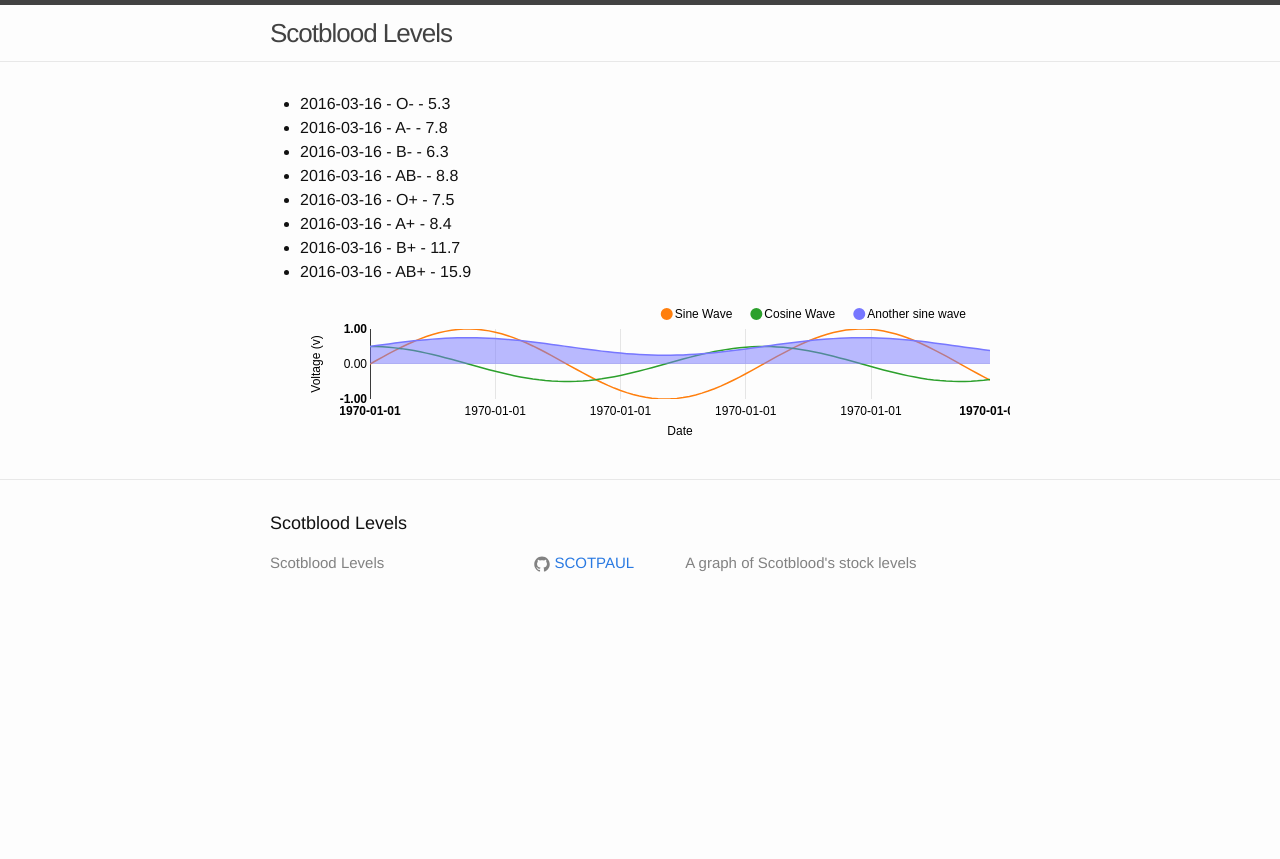
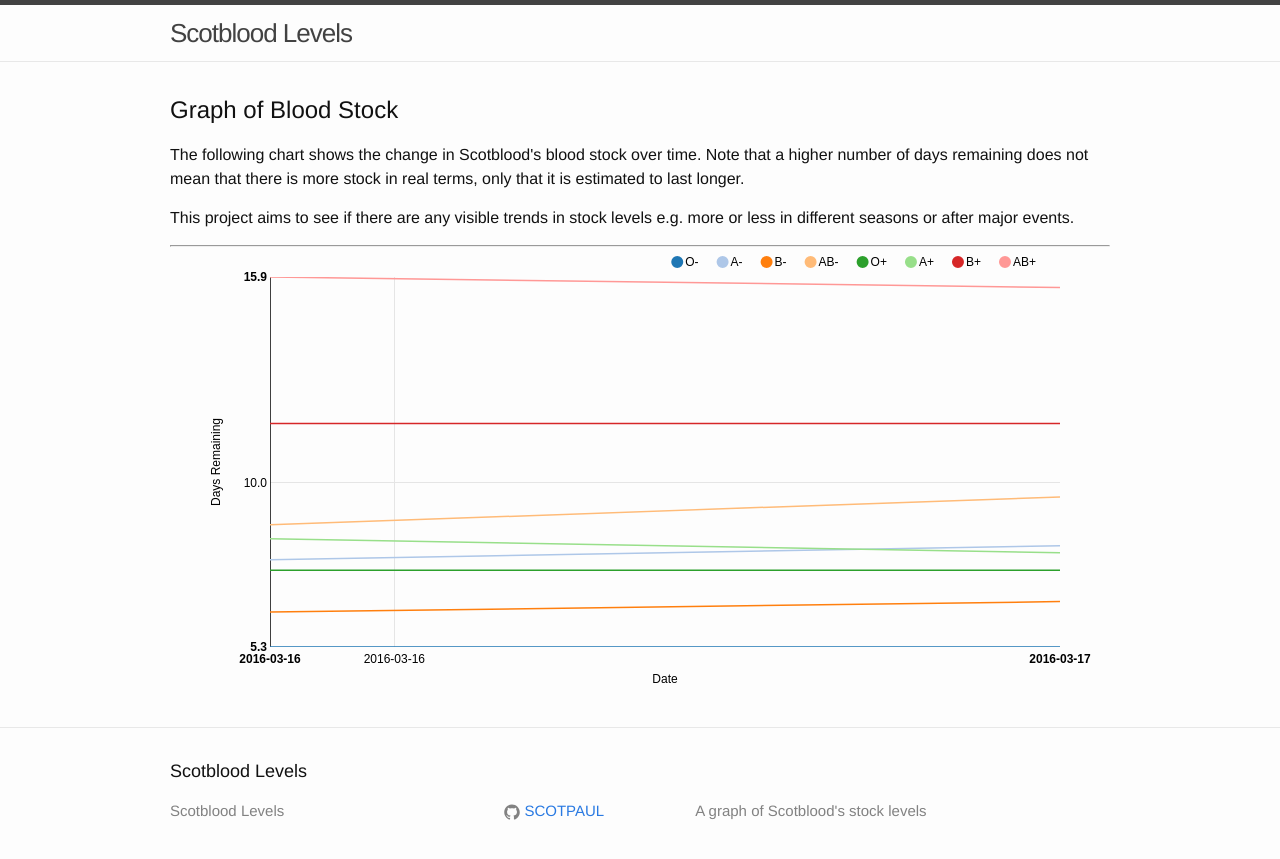
Before and after one commit to SCOTPAUL/scotblood-levels, a Jekyll site: the page built from index.html, in a window 1280 px wide. Shown: the top 859 px of the page. Built offline with Jekyll 4.4.1, drawn with Linux system fonts in a browser that asks for light colours.

Commit message:
Working graph

```diff
--- a/_data/blood_stats.csv
+++ b/_data/blood_stats.csv
@@ -7,3 +7,11 @@ date,type,days_remaining
 2016-03-16,A+,8.4
 2016-03-16,B+,11.7
 2016-03-16,AB+,15.9
+2016-03-17,O-,5.3
+2016-03-17,A-,8.2
+2016-03-17,B-,6.6
+2016-03-17,AB-,9.6
+2016-03-17,O+,7.5
+2016-03-17,A+,8.0
+2016-03-17,B+,11.7
+2016-03-17,AB+,15.6
--- a/_sass/_base.scss
+++ b/_sass/_base.scss
@@ -8,7 +8,9 @@ dl, dd, ol, ul, figure {
     padding: 0;
 }
 
-
+#chart svg {
+    height:50vh;
+}
 
 /**
  * Basic styling
--- a/css/main.scss
+++ b/css/main.scss
@@ -23,7 +23,7 @@ $grey-color-light: lighten($grey-color, 40%);
 $grey-color-dark:  darken($grey-color, 25%);
 
 // Width of the content area
-$content-width:    800px;
+$content-width:    1000px;
 
 $on-palm:          600px;
 $on-laptop:        800px;
--- a/index.html
+++ b/index.html
@@ -3,13 +3,10 @@ layout: default
 ---
 
 <div class="home">
-    <ul>
-        {% for stat in site.data.blood_stats %}
-        <li>
-            {{ stat.date }} - {{ stat.type }} - {{ stat.days_remaining }}
-        </li>
-        {% endfor %}
-    </ul>
+    <h2>Graph of Blood Stock</h2>
+    <p>The following chart shows the change in Scotblood's blood stock over time. Note that a higher number of days remaining does not mean that there is more stock in real terms, only that it is estimated to last longer.</p>
+    <p>This project aims to see if there are any visible trends in stock levels e.g. more or less in different seasons or after major events.</p>
+    <hr>
     <div id="chart">
         <svg></svg>
     </div>
--- a/scripts/graph.js
+++ b/scripts/graph.js
@@ -5,10 +5,9 @@ $(document).ready(function(){
   $.get( "{{ "/_data/blood_stats.csv" | prepend: site.baseurl }}",
     function startgraph(data){
       var res = $.csv.toObjects(data);
-      console.log(res)
       nv.addGraph(function() {
         var chart = nv.models.lineChart()
-                      .margin({left: 100})  //Adjust chart margins to give the x-axis some breathing room.
+                      .margin({left: 100, right:50})  //Adjust chart margins to give the x-axis some breathing room.
                       .useInteractiveGuideline(true)  //We want nice looking tooltips and a guideline!
                       .showLegend(true)       //Show the legend, allowing users to turn on/off line series.
                       .showYAxis(true)        //Show the y-axis
@@ -20,11 +19,11 @@ $(document).ready(function(){
             .tickFormat(function(d) { return d3.time.format('%Y-%m-%d')(new Date(d)); });
 
         chart.yAxis     //Chart y-axis settings
-            .axisLabel('Voltage (v)')
-            .tickFormat(d3.format('.02f'));
+            .axisLabel('Days Remaining')
+            .tickFormat(d3.format('.1f'));
 
         /* Done setting the chart up? Time to render it!*/
-        var myData = sinAndCos();   //You need data...
+        var myData = getData(res);   //You need data...
 
         d3.select('#chart svg')    //Select the &lt;svg&gt; element you want to render the chart in.
             .datum(myData)         //Populate the &lt;svg&gt; element with chart data...
@@ -36,35 +35,28 @@ $(document).ready(function(){
     });
   });
 
-  function sinAndCos() {
-    var sin = [],sin2 = [],
-        cos = [];
+  function getData(res) {
+    var ret = []
 
-    //Data is represented as an array of {x,y} pairs.
-    for (var i = 0; i < 100; i++) {
-      sin.push({x: i, y: Math.sin(i/10)});
-      sin2.push({x: i, y: Math.sin(i/10) *0.25 + 0.5});
-      cos.push({x: i, y: .5 * Math.cos(i/10)});
+    var blood_types = ['O-', 'A-', 'B-', 'AB-', 'O+', 'A+', 'B+', 'AB+'];
+
+    for(var i = 0; i < blood_types.length; ++i){
+      ret.push({
+          values: [],
+          key: blood_types[i]
+      });
     }
 
+    for(var i = 0; i < res.length; ++i){
+      var current = res[i];
+      var pos = blood_types.indexOf(current.type);
+      if(pos != -1){
+        ret[pos].values.push({x:new Date(current.date), y:parseFloat(current.days_remaining)});
+      }
+    }
+
+
     //Line chart data should be sent as an array of series objects.
-    return [
-      {
-        values: sin,      //values - represents the array of {x,y} data points
-        key: 'Sine Wave', //key  - the name of the series.
-        color: '#ff7f0e'  //color - optional: choose your own line color.
-      },
-      {
-        values: cos,
-        key: 'Cosine Wave',
-        color: '#2ca02c'
-      },
-      {
-        values: sin2,
-        key: 'Another sine wave',
-        color: '#7777ff',
-        area: true      //area - set to true if you want this line to turn into a filled area chart.
-      }
-    ];
+    return ret;
   }
 });
```
